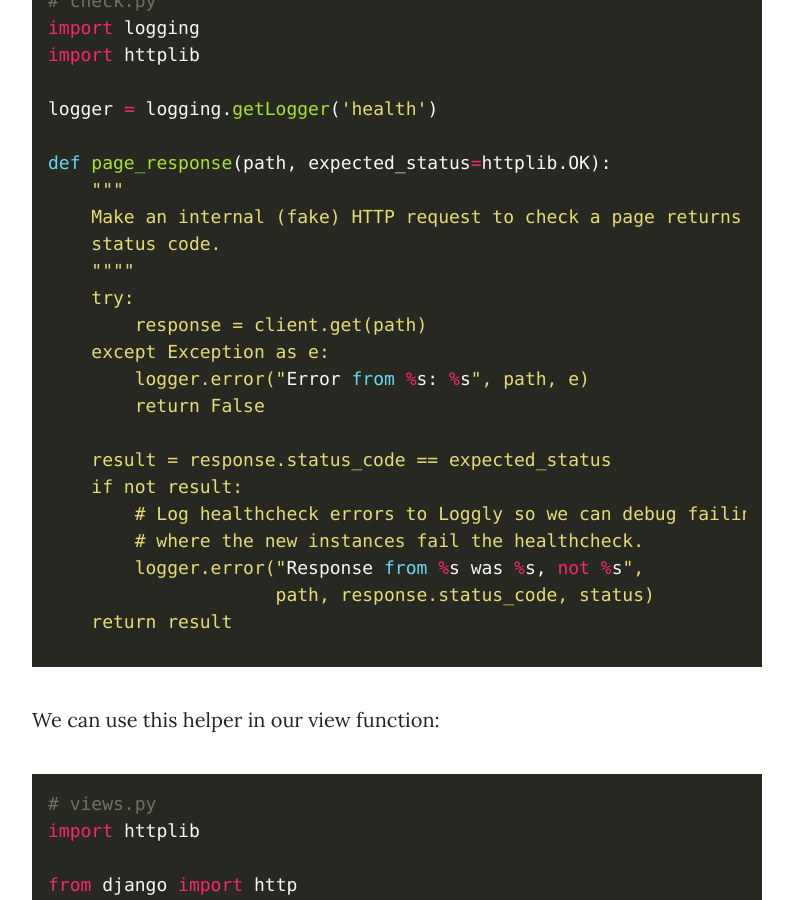
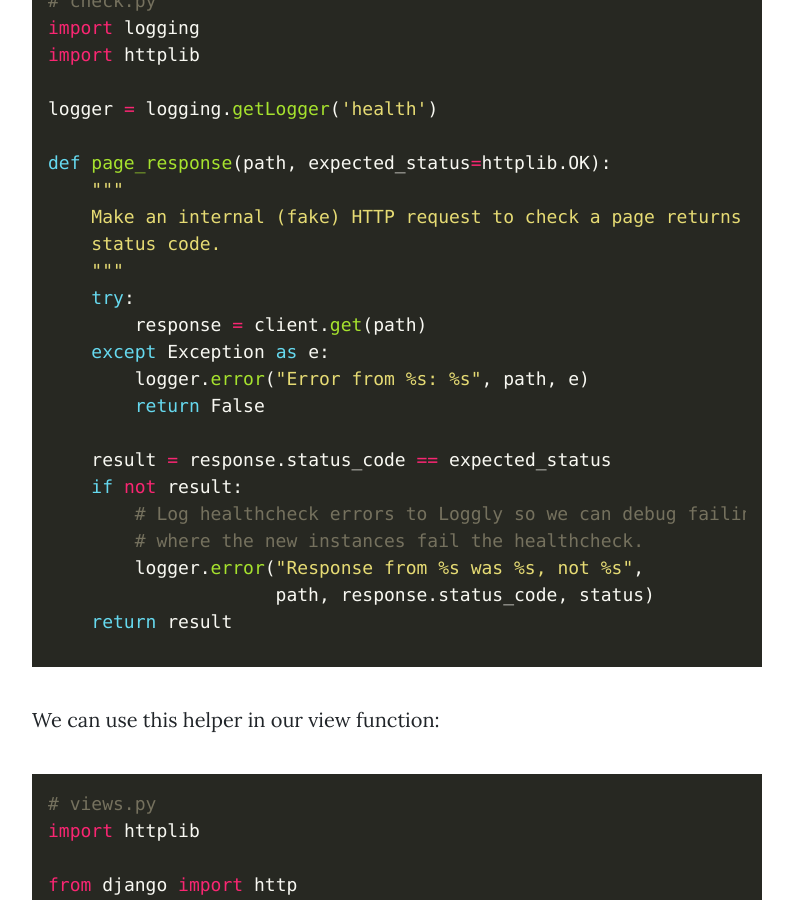
Before and after one commit to octoenergy/octoenergy.github.io, a Jekyll site: the page built from _posts/2016-05-05-django-elb-health-checks.markdown, in a window 1280 px wide and 900 px high, scrolled down 8309 px. Shown: the whole window, without its empty margins (243-1036 px from the left). Built offline with Jekyll 4.4.1, drawn with Linux system fonts in a browser that asks for light colours; some web fonts are replaced; some of the changed lines change nothing that is shown; some of the changed text lies outside the part shown.

Commit message:
Fix syntax highlighting
- Extra quotation mark was throwing off the syntax highlighting
- Remove extraneous word from a comment in code snippet

```diff
--- a/_posts/2016-05-05-django-elb-health-checks.markdown
+++ b/_posts/2016-05-05-django-elb-health-checks.markdown
@@ -128,7 +128,7 @@ script
     # Set environment variables
     source $ENV_FILE
 
-    # Apply migrations. Piping the output to logger ensures it get
+    # Apply migrations. Piping the output to logger ensures it
     # is included in /var/log/syslog and hence gets forwarded to Loggly.
     sudo -u www-data django-admin migrate --noinput --no-color | logger -t migrations
 
@@ -280,7 +280,7 @@ def page_response(path, expected_status=httplib.OK):
     """
     Make an internal (fake) HTTP request to check a page returns the expected
     status code.
-    """"
+    """
     try:
         response = client.get(path)
     except Exception as e:
```
